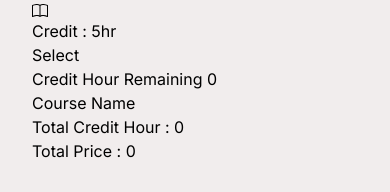
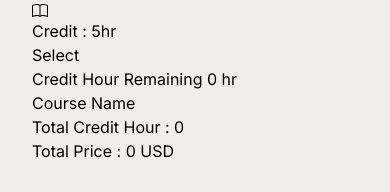
Before and after one commit to Shahidul-Islam-Jony/Assignment7-Course-Registration, a React (Vite) app: page / in a window 390 px wide. Shown: the part 4158-4350 px from the top of the page. Built offline with nearby package versions, Linux system fonts and the light colour scheme.

Commit message:
Responsive for mobile and tablet view

```diff
--- a/src/App.jsx
+++ b/src/App.jsx
@@ -5,7 +5,7 @@ import SelectedCourses from './components/Selected_Courses/SelectedCourses'
 
 function App() {
 
-  const [selectedCourse, setSelectedCourse] = useState([]);
+  const [selectedAllCourse, setSelectedAllCourse] = useState([]);
   const [totalCredit, setTotalCredit] = useState(0);
   const [totalRemaining, setTotalRemaining] = useState(0);
   const [totalPrice, setTotalPrice] = useState(0);
@@ -13,16 +13,16 @@ function App() {
   const handleSelectBtn = (course) => {
     // console.log(course_name);
     let count = course.credit;
-    let remaining= 20 - course.credit;
+    let remaining = 20 - course.credit;
     let price = course.price;
     let addNewCourse;
-    if (selectedCourse.length === 0) {
-      addNewCourse = [...selectedCourse, course];
+    if (selectedAllCourse.length === 0) {
+      addNewCourse = [...selectedAllCourse, course];
     }
     else {
-      for (let item of selectedCourse) {
+      for (let item of selectedAllCourse) {
         if (item.course_name !== course.course_name) {
-          addNewCourse = [...selectedCourse, course];
+          addNewCourse = [...selectedAllCourse, course];
         }
         else {
           alert('Already selected');
@@ -30,18 +30,18 @@ function App() {
         }
       }
     }
-    selectedCourse.forEach(item => {
+    selectedAllCourse.forEach(item => {
       count += item.credit;
       remaining -= item.credit;
       price += item.price;
     })
-    if(count<=20){
+    if (count <= 20) {
       setTotalCredit(count);
-      setSelectedCourse(addNewCourse);
+      setSelectedAllCourse(addNewCourse);
       setTotalRemaining(remaining);
       setTotalPrice(price);
     }
-    else{
+    else {
       alert('Not enough credit');
     }
   }
@@ -51,9 +51,9 @@ function App() {
   return (
     <>
       <h1 className='text-3xl font-bold text-center mb-8'>Course Registration</h1>
-      <div className='flex'>
+      <div className='flex flex-col-reverse md:flex-col-reverse lg:flex-row'>
         <Courses handleSelectBtn={handleSelectBtn}></Courses>
-        <SelectedCourses selectedCourse={selectedCourse} totalCredit={totalCredit} totalRemaining={totalRemaining} totalPrice={totalPrice}></SelectedCourses>
+        <SelectedCourses selectedCourse={selectedAllCourse} totalCredit={totalCredit} totalRemaining={totalRemaining} totalPrice={totalPrice}></SelectedCourses>
       </div>
     </>
   )
--- a/src/components/Course/Course.jsx
+++ b/src/components/Course/Course.jsx
@@ -9,7 +9,7 @@ const Course = ({ course, handleSelectBtn }) => {
         <div className="w-80 bg-white p-4 rounded-xl">
             <div>
                 <img className="w-full" src={image} alt="" />
-                <h1 className="text-lg font-semibold">{course_name}</h1>
+                <h1 className="text-lg font-semibold my-4">{course_name}</h1>
                 <p>{details}</p>
                 <div className="flex justify-between mt-5">
                     <div className='flex items-center'>
--- a/src/components/Courses/Courses.jsx
+++ b/src/components/Courses/Courses.jsx
@@ -15,8 +15,8 @@ const Courses = ({handleSelectBtn}) => {
     // console.log(courses);
 
     return (
-        <div className="w-3/4">
-            <div className="grid grid-cols-3 gap-6">
+        <div className="w-full lg:w-3/4">
+            <div className="grid grid-cols-1 md:grid-cols-2 lg:grid-cols-3 gap-6">
                 {
                     courses.map(course => <Course key={course.course_name} course={course} handleSelectBtn={handleSelectBtn}></Course>)
                 }
--- a/src/components/Selected_Courses/SelectedCourses.jsx
+++ b/src/components/Selected_Courses/SelectedCourses.jsx
@@ -7,9 +7,9 @@ const SelectedCourses = ({ selectedCourse, totalCredit, totalRemaining,totalPric
     //     console.log(item);
     // }
     return (
-        <div className="w-1/4">
-            <div className='w-80 bg-white p-4 rounded-xl'>
-                <h2 className='text-lg font-bold text-blue-600 border-gray-400 border-b-2 py-4'>Credit Hour Remaining {totalRemaining}</h2>
+        <div className="w-full lg:w-1/4 mb-4">
+            <div className='w-80 bg-white mx-auto p-4 rounded-xl'>
+                <h2 className='text-lg font-bold text-blue-600 border-gray-400 border-b-2 py-4'>Credit Hour Remaining {totalRemaining} hr</h2>
                 <h1 className='text-xl font-bold py-4'>Course Name</h1>
                 <div className='border-gray-400 border-b-2 py-4'>
                     {
@@ -17,7 +17,7 @@ const SelectedCourses = ({ selectedCourse, totalCredit, totalRemaining,totalPric
                     }
                 </div>
                 <h4 className='border-gray-400 border-b-2 py-4 text-base font-medium'>Total Credit Hour : {totalCredit}</h4>
-                <h4 className='text-base font-semibold mt-4'>Total Price : {totalPrice}</h4>
+                <h4 className='text-base font-semibold mt-4'>Total Price : {totalPrice} USD</h4>
             </div>
         </div>
     );
```
